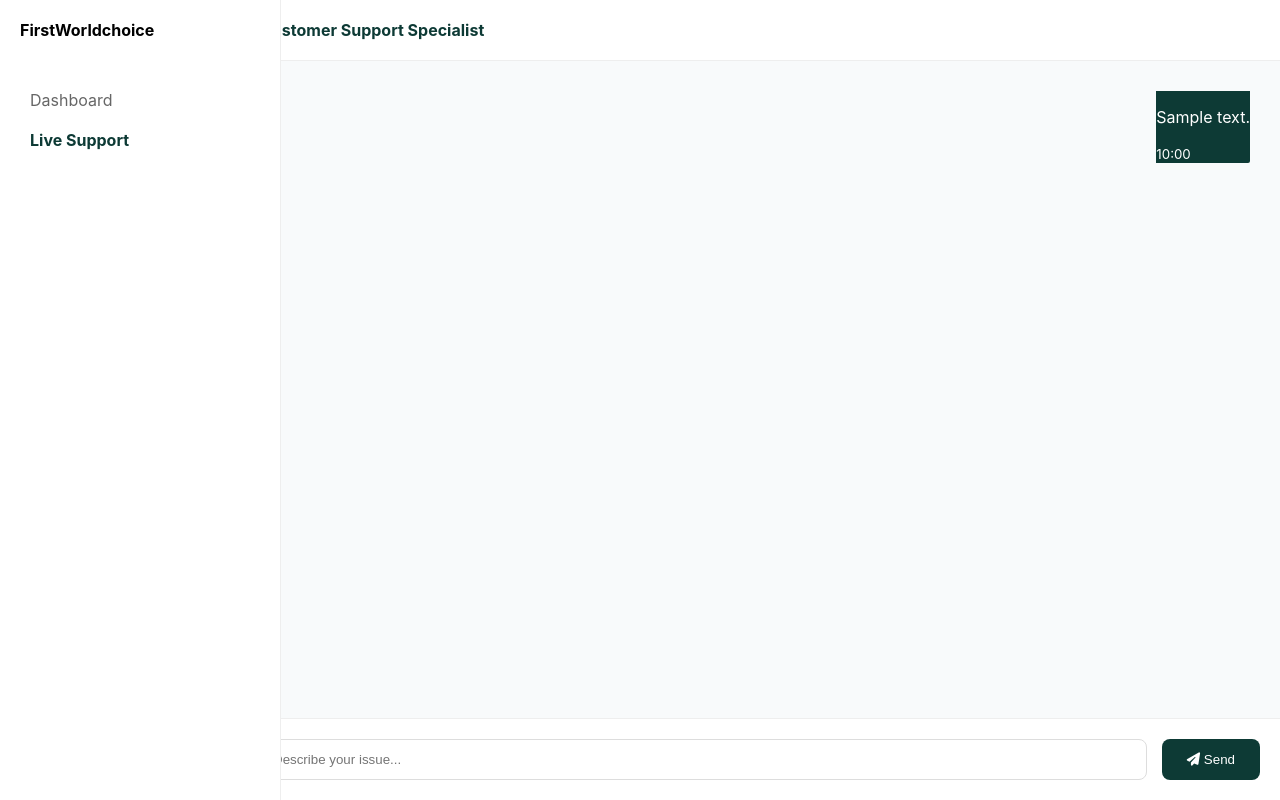
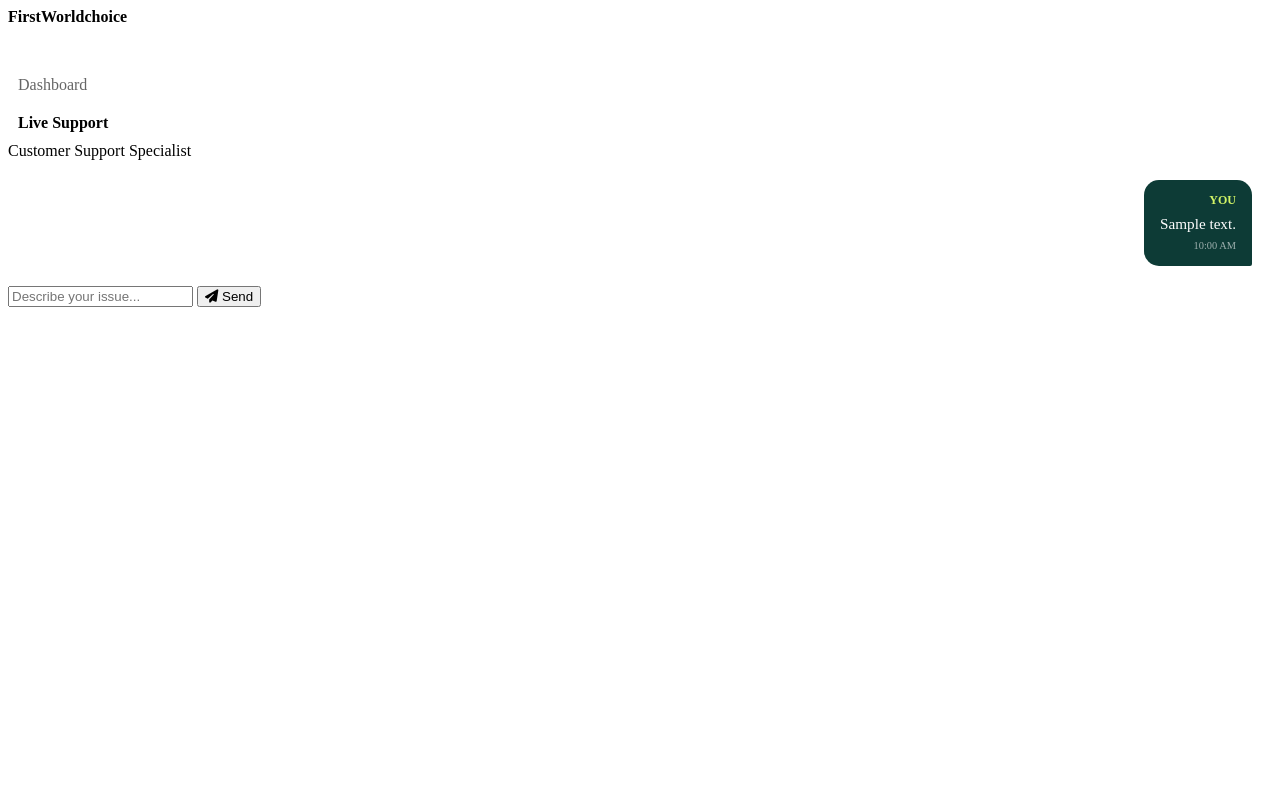
Before and after one commit to abalidaneil/montana, a PHP site: page /chat.php in a window 1280 px wide. Run offline with PHP 8.4, Linux system fonts and the light colour scheme; the visitor is signed in with stand-in values (Sample User, id 1); tables that the repository leaves empty hold one stand-in row (values such as "Sample post").

Commit message:
finished chat system

```diff
--- a/admin_dashboard.php
+++ b/admin_dashboard.php
@@ -54,7 +54,7 @@ $user_count = $users->num_rows;
         <h2>F.W.C Admin</h2>
         <a href="#users" class="nav-link active"><i class="fa fa-users"></i> Users</a>
         <a href="#loans" class="nav-link"><i class="fa fa-hand-holding-dollar"></i> Loans</a>
-        <a href="#withdraws" class="nav-link"><i class="fa fa-money-bill-transfer"></i> Withdrawals</a>
+        <a href="admin_inbox.php" class="nav-link"><i class="fa fa-money-bill-transfer"></i> Chats</a>
         <a href="backend/logout.php" class="nav-link" style="margin-top:50px;"><i class="fa fa-sign-out"></i> Logout</a>
     </div>
 
--- a/backend/chat_handler.php
+++ b/backend/chat_handler.php
@@ -1,4 +1,5 @@
 <?php
+
 session_start();
 $host = "localhost"; $user = "root"; $pass = ""; $dbname = "montana";
 $conn = new mysqli($host, $user, $pass, $dbname);
@@ -19,17 +20,40 @@ if ($action == 'send') {
     }
 }
 
-// ACTION: FETCH MESSAGES
 if ($action == 'fetch') {
     $user_id = $_GET['user_id'];
     $result = $conn->query("SELECT * FROM messages WHERE user_id = '$user_id' ORDER BY created_at ASC");
 
     while ($row = $result->fetch_assoc()) {
-        $class = ($row['sender'] == 'admin') ? 'msg-admin' : 'msg-user';
-        echo "<div class='message $class'>
-                <p>{$row['message_text']}</p>
-                <small>" . date('H:i', strtotime($row['created_at'])) . "</small>
-              </div>";
+        // Determine the class and name based on the sender
+        if ($row['sender'] == 'admin') {
+            $class = "msg-admin";
+            $displayName = "Support Agent";
+        } else {
+            $class = "msg-user";
+            $displayName = "You";
+        }
+
+        echo "
+        <div class='msg $class'>
+            <span class='sender-name'>$displayName</span>
+            <p style='margin:0;'>{$row['message_text']}</p>
+            <span class='time'>" . date('h:i A', strtotime($row['created_at'])) . "</span>
+        </div>";
     }
 }
+
+// // ACTION: FETCH MESSAGES
+// if ($action == 'fetch') {
+//     $user_id = $_GET['user_id'];
+//     $result = $conn->query("SELECT * FROM messages WHERE user_id = '$user_id' ORDER BY created_at ASC");
+
+//     while ($row = $result->fetch_assoc()) {
+//         $class = ($row['sender'] == 'admin') ? 'msg-admin' : 'msg-user';
+//         echo "<div class='message $class'>
+//                 <p>{$row['message_text']}</p>
+//                 <small>" . date('H:i', strtotime($row['created_at'])) . "</small>
+//               </div>";
+//     }
+// }
 ?>
--- a/chat.php
+++ b/chat.php
@@ -9,27 +9,59 @@ if (!isset($_SESSION['user_id'])) { header("Location: login.html"); exit(); }
     <title>Support Chat | Firstworldchoice</title>
     <link rel="stylesheet" href="https://cdnjs.cloudflare.com/ajax/libs/font-awesome/6.4.0/css/all.min.css">
     <style>
-        :root { --sidebar-w: 240px; --teal: #0d3a35; --bg-gray: #f8fafb; }
-        body { display: flex; background: var(--bg-gray); margin: 0; font-family: 'Inter', sans-serif; height: 100vh; }
+                /* Container for the whole history */
+        #chat-history {
+            display: flex;
+            flex-direction: column;
+            gap: 20px;
+            padding: 20px;
+        }
 
-        /* Sidebar stays fixed */
-        aside { width: var(--sidebar-w); background: #fff; height: 100vh; border-right: 1px solid #eee; position: fixed; padding: 20px; }
+        /* Base Message Style */
+        .msg {
+            max-width: 70%;
+            padding: 12px 16px;
+            border-radius: 15px;
+            position: relative;
+            font-size: 0.95rem;
+            line-height: 1.4;
+        }
 
-        main { margin-left: var(--sidebar-w); flex: 1; display: flex; flex-direction: column; height: 100vh; }
+        /* User Messages (Sent by Customer) - Right Aligned */
+        .msg-user {
+            align-self: flex-end;
+            background-color: #0d3b36; /* Your primary dark green */
+            color: white;
+            border-bottom-right-radius: 2px;
+        }
 
-        /* Chat Interface */
-        .chat-header { background: #fff; padding: 20px; border-bottom: 1px solid #eee; font-weight: bold; color: var(--teal); }
-        #chat-history { flex: 1; padding: 30px; overflow-y: auto; display: flex; flex-direction: column; gap: 15px; }
+        /* Admin Messages (Sent by Support) - Left Aligned */
+        .msg-admin {
+            align-self: flex-start;
+            background-color: #e9ecef; /* Light gray */
+            color: #333;
+            border-bottom-left-radius: 2px;
+        }
 
-        /* Message Bubbles */
-        .msg { max-width: 60%; padding: 12px 18px; border-radius: 15px; font-size: 0.95rem; line-height: 1.4; position: relative; }
-        .msg-user { align-self: flex-end; background: var(--teal); color: white; border-bottom-right-radius: 2px; }
-        .msg-admin { align-self: flex-start; background: #e9ecef; color: #333; border-bottom-left-radius: 2px; }
-        .time { font-size: 0.7rem; display: block; margin-top: 5px; opacity: 0.7; }
+        /* Names and Timestamps */
+        .sender-name {
+            display: block;
+            font-weight: bold;
+            font-size: 0.75rem;
+            margin-bottom: 4px;
+            text-transform: uppercase;
+        }
 
-        .chat-input-area { background: #fff; padding: 20px; border-top: 1px solid #eee; display: flex; gap: 15px; }
-        input { flex: 1; padding: 12px; border: 1px solid #ddd; border-radius: 8px; outline: none; }
-        button { background: var(--teal); color: white; border: none; padding: 12px 25px; border-radius: 8px; cursor: pointer; }
+        .msg-user .sender-name { color: #d1f366; text-align: right; } /* Neon accent for user name */
+        .msg-admin .sender-name { color: #0d3b36; text-align: left; }
+
+        .time {
+            display: block;
+            font-size: 0.65rem;
+            margin-top: 5px;
+            opacity: 0.6;
+        }
+        .msg-user .time { text-align: right; }
     </style>
 </head>
 <body>
```
Also changed, not shown: admin_inbox.php (+53 -0 lines), sql/loan.sql (+11 -9 lines).
